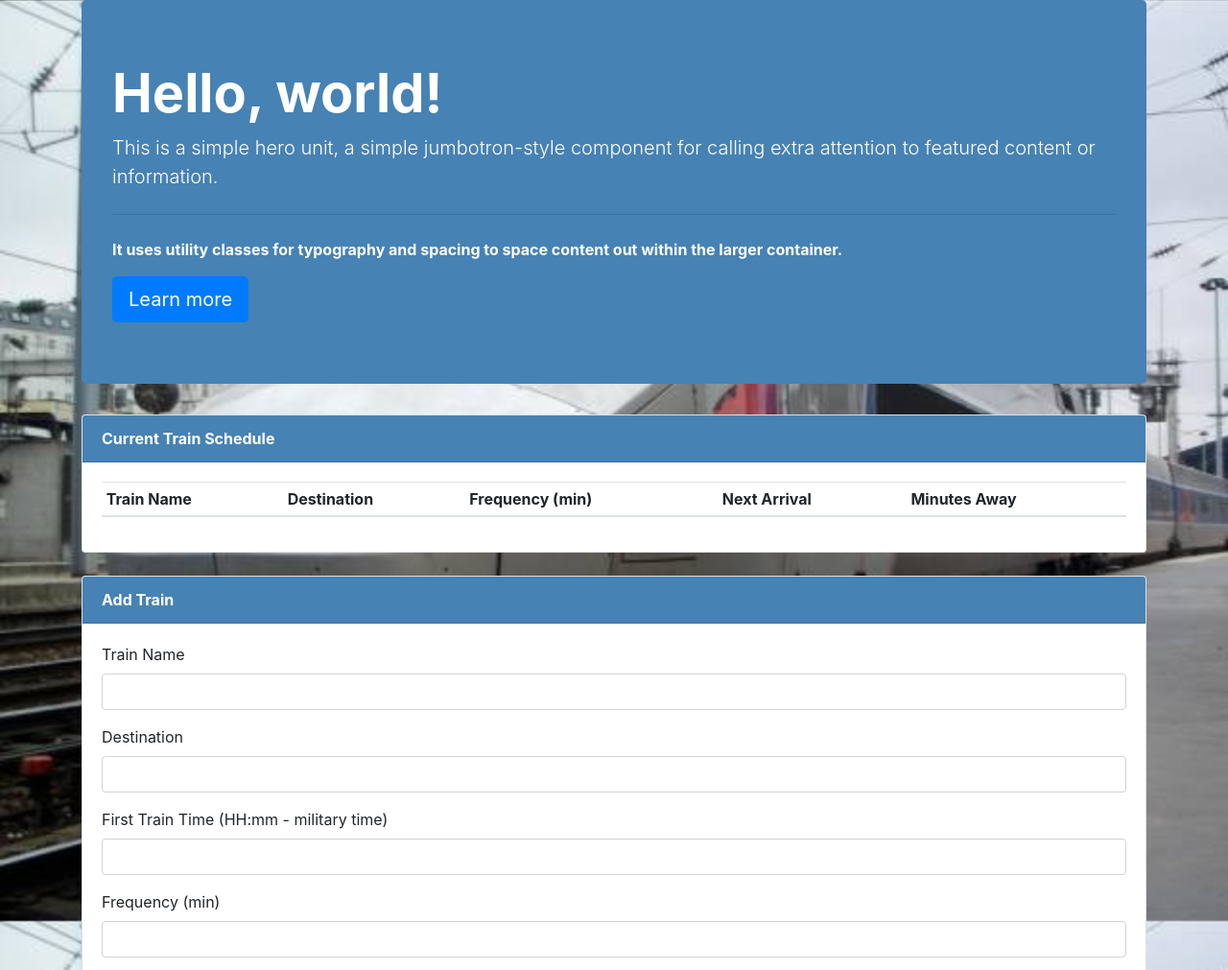
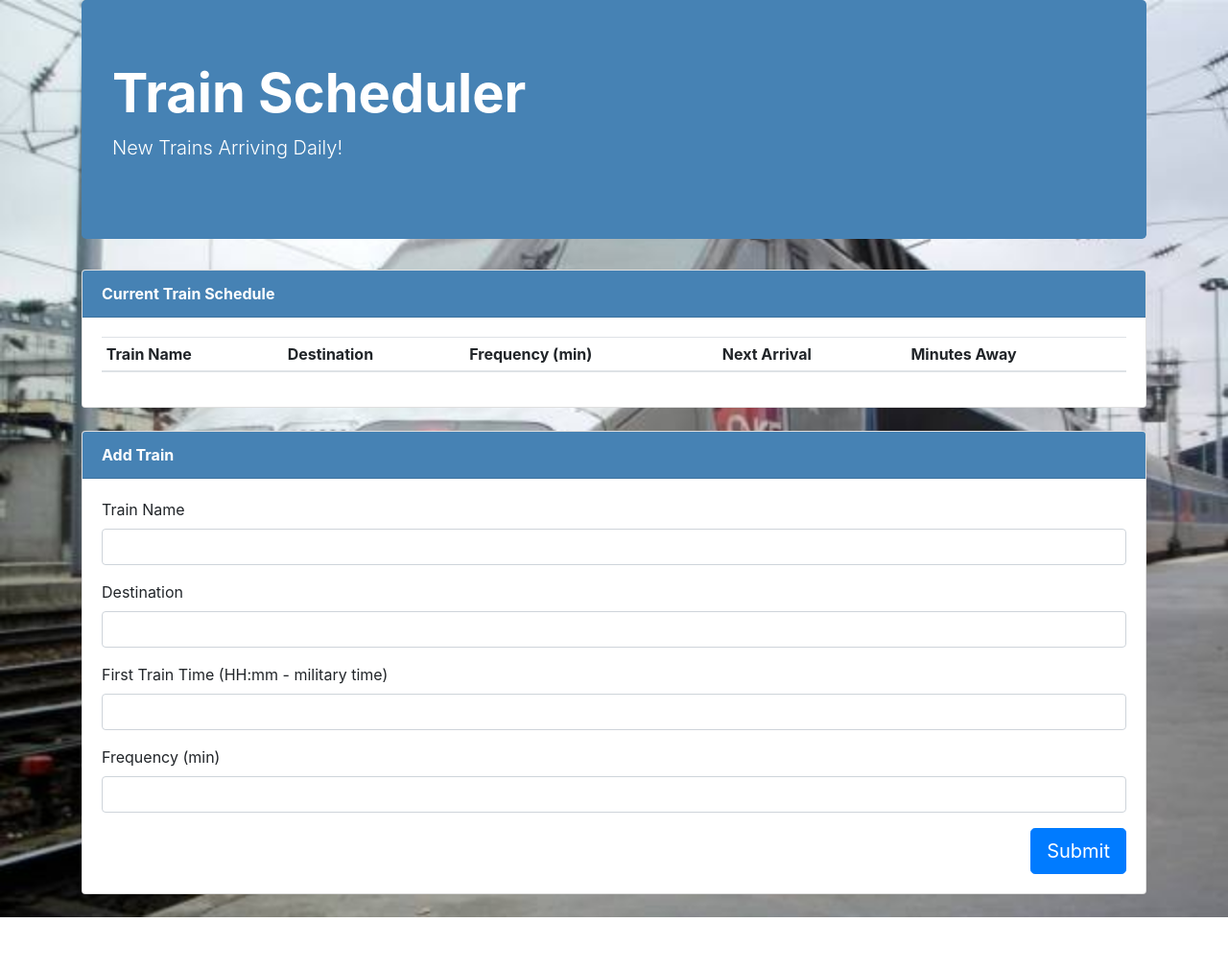
Before and after one commit to djfalciani/TrainScheduler, a plain HTML site: page index.html in a window 1280 px wide. Shown: the top 1011 px of the page at 96% size. After the commit the page ends 956 px from the top, so only its background shows below. Drawn offline with nearby package versions, Linux system fonts and the light colour scheme; no server answers.

Commit message:
Trimmed Jumbotron elements

```diff
--- a/index.html
+++ b/index.html
@@ -21,11 +21,11 @@
   <body>
       <div class="container">
             <div class="jumbotron">
-                <h1 class="display-4">Hello, world!</h1>
-                <p class="lead">This is a simple hero unit, a simple jumbotron-style component for calling extra attention to featured content or information.</p>
-                <hr class="my-4">
-                <p>It uses utility classes for typography and spacing to space content out within the larger container.</p>
-                <a class="btn btn-primary btn-lg" href="#" role="button">Learn more</a>
+                <h1 class="display-4">Train Scheduler</h1>
+                <p class="lead">New Trains Arriving Daily!</p>
+                <!-- <hr class="my-4"> -->
+                <!-- <p>It uses utility classes for typography and spacing to space content out within the larger container.</p> -->
+                <!-- <a class="btn btn-primary btn-lg" href="#" role="button">Learn more</a> -->
             </div>
 
             <div class="row">
```
Lines whose indentation alone changed are shown as unchanged.
